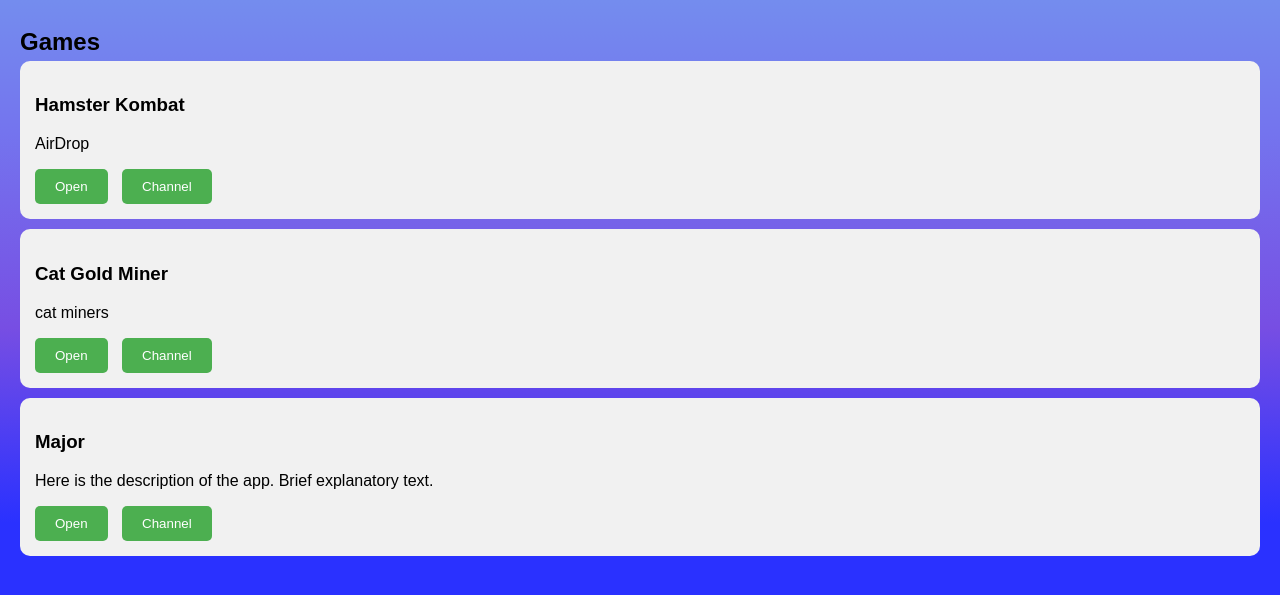
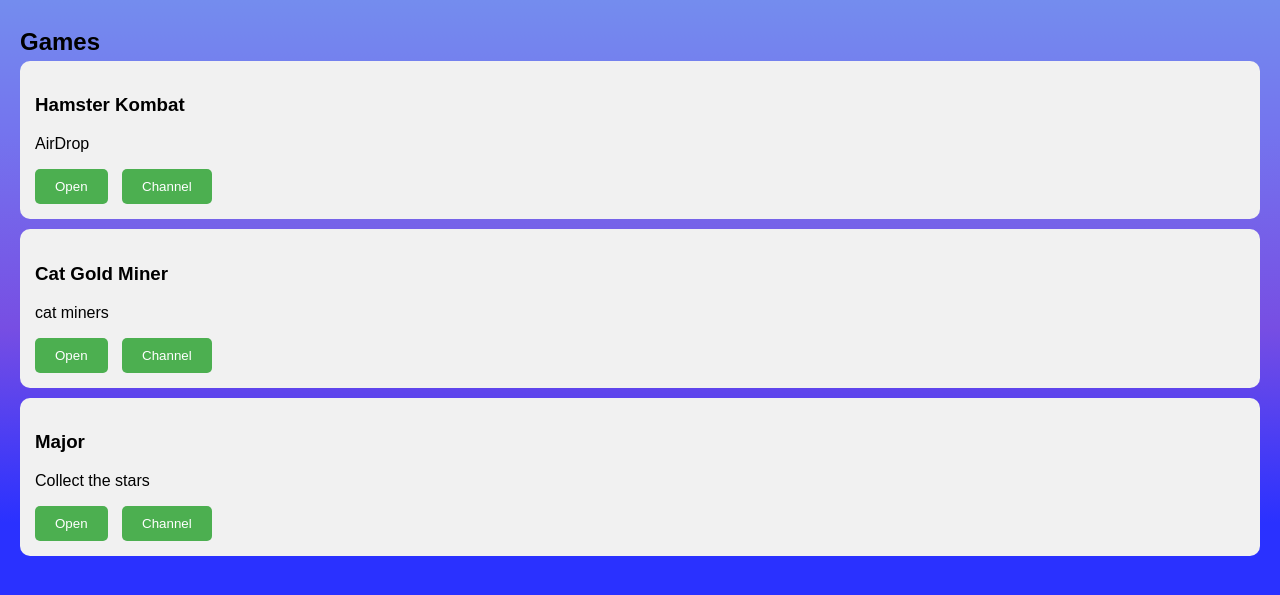
Before and after one commit to kg07nurislamdlDev/Telegram_Mini_Apps, a plain HTML site: page index.html in a window 1280 px wide. Shown: the part 267-862 px from the top of the page. Drawn offline with Linux system fonts and the light colour scheme.

Commit message:
Update index.html

```diff
--- a/index.html
+++ b/index.html
@@ -39,7 +39,7 @@
       </div>
       <div class="game">
         <h3>Major</h3>
-        <p>Here is the description of the app. Brief explanatory text.</p>
+        <p>Collect the stars</p>
         <button>Open</button>
         <button>Channel</button>
       </div>
```
